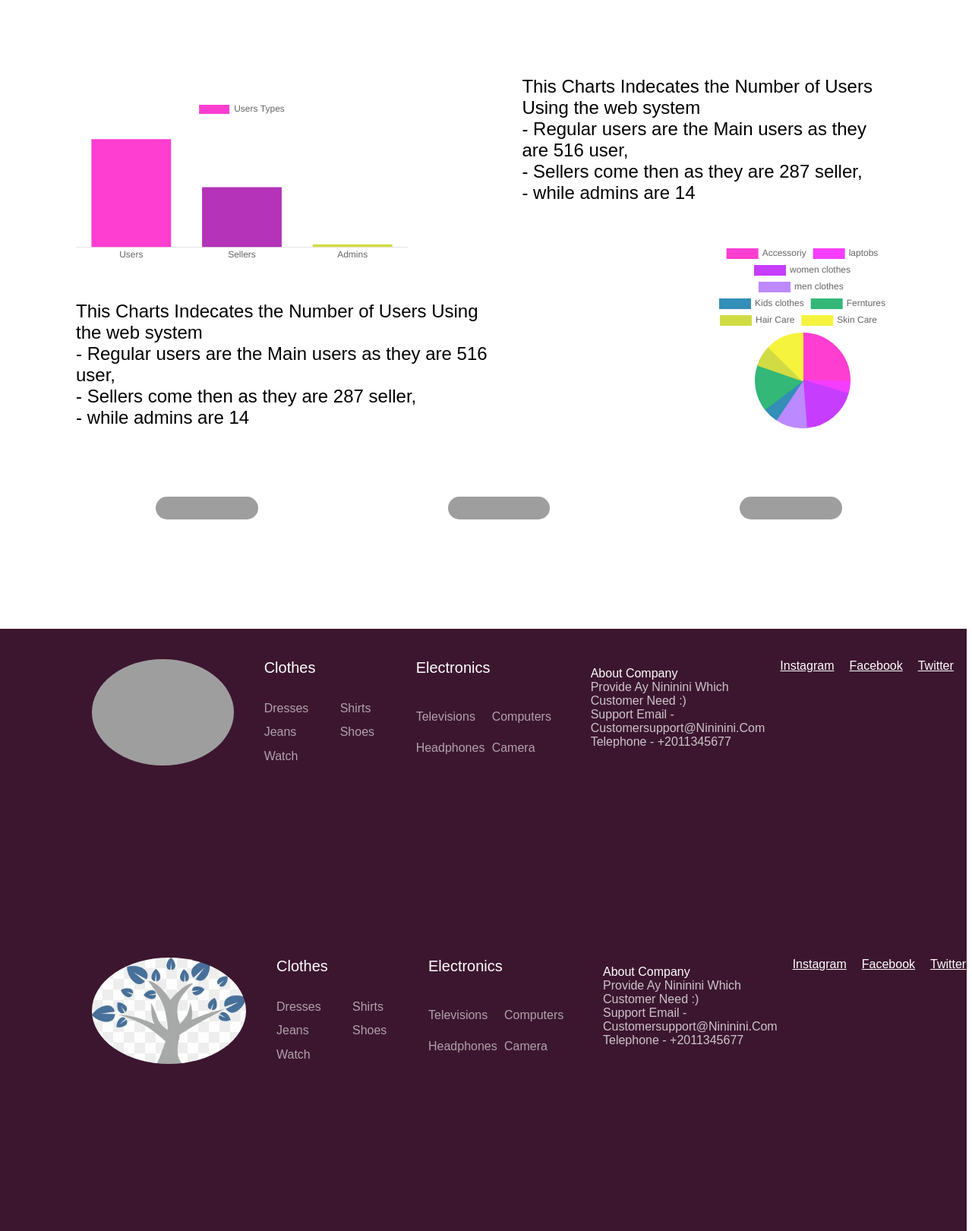
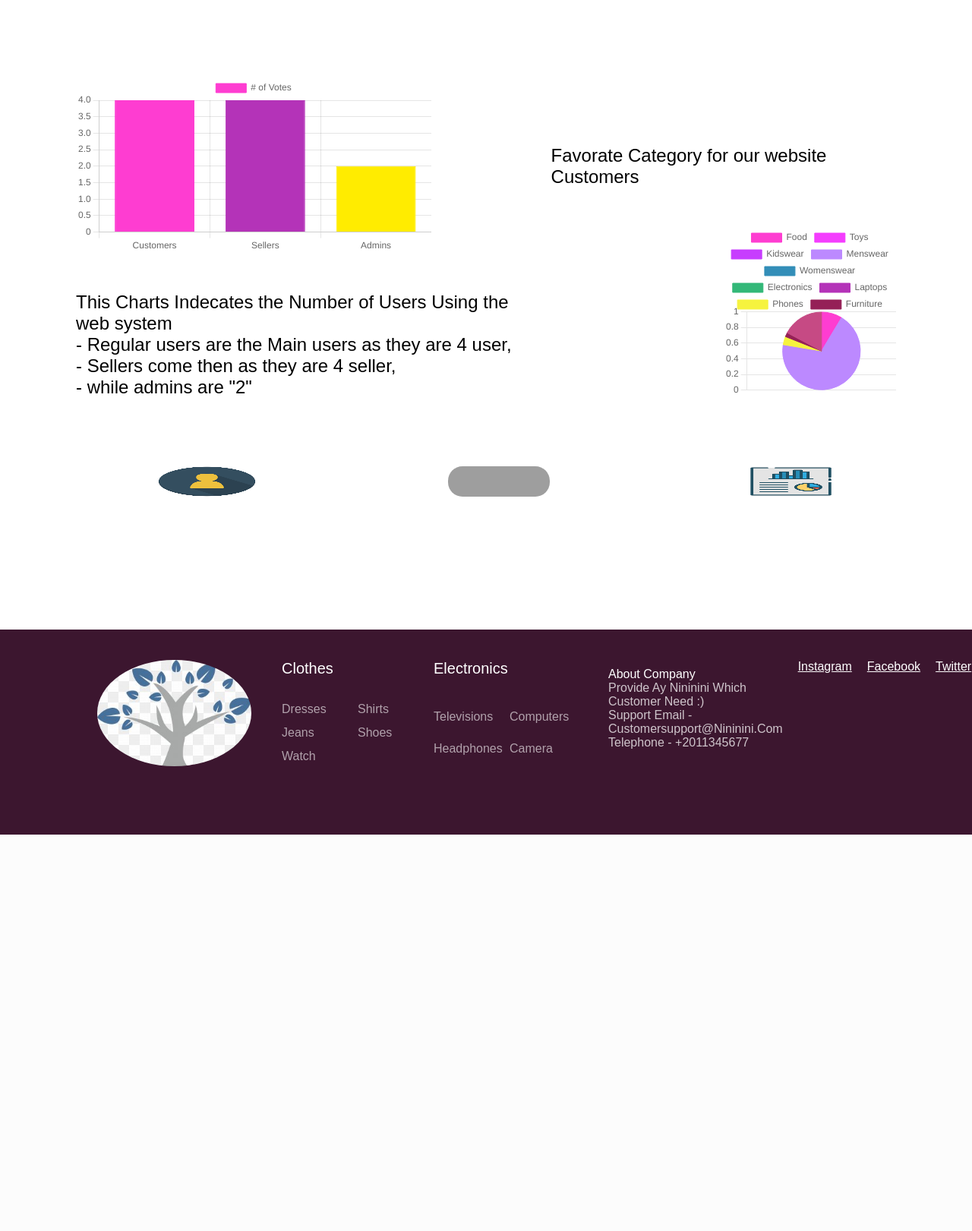
Before and after one commit to AdhamMagdyA/Market, a Django app: page /user/adminhome in a window 1280 px wide. Shown: the part 119-1740 px from the top of the page at 76% size. After the commit the page ends 1218 px from the top, so only its background shows below. Run offline with Django 4.2, Linux system fonts and the light colour scheme; data comes from the database, SQL or seed files in the repository; both versions use the stored data as it was after the commit; parts of the project's set-up code (start-up, migrations or seed data) failed here and were passed over; some libraries are stand-ins or nearby versions; grey boxes are pictures that could not be loaded.

Commit message:
admin charts (Favorate Category for our users based on number of sold items in each category, bar chart for number of our website users)

```diff
--- a/market/settings.py
+++ b/market/settings.py
@@ -32,6 +32,7 @@ ALLOWED_HOSTS = []
 # Application definition
 
 INSTALLED_APPS = [
+    'rest_framework',
     'django.contrib.admin',
     'django.contrib.auth',
     'django.contrib.contenttypes',
--- a/market/static/css/core/charts-style.css
+++ b/market/static/css/core/charts-style.css
@@ -44,7 +44,7 @@ position: relative;
 }
 
 .text {
-  color: white;
+  color: rgb(111, 5, 5);
   font-size: 20px;
   position: absolute;
   top: 50%;
@@ -86,13 +86,13 @@ width: auto;
 .charts{
   padding-bottom: 70px;
 }
-footer{
-    background-color: rgba(245, 222, 179, 0.696);
+/* footer{
+    background-color: #3c162f;
     width: 100%;
     height: 400px;
     margin: -7px;
 
-}
+} */
 .main{
   display: inline-flex;
   width: 103%;
--- a/products/models.py
+++ b/products/models.py
@@ -25,6 +25,8 @@ class Product(models.Model):
     productOldPrice=models.DecimalField(max_digits=8, decimal_places=2, null=True)
     # when the login is done we should change the null to false
     productSeller = models.ForeignKey(Seller, on_delete=models.CASCADE, null=True)
+    available=models.DecimalField(max_digits=8,decimal_places=0)
+    sold=models.DecimalField(max_digits=8, decimal_places=0)
     # calculate discount from productOldPrice and productPrice
     def discount(self):
         if self.productOldPrice:
--- a/static/css/core/charts-style.css
+++ b/static/css/core/charts-style.css
@@ -87,7 +87,7 @@ width: auto;
   padding-bottom: 70px;
 }
 footer{
-    background-color: rgba(245, 222, 179, 0.696);
+    background-color: #3c162f;
     width: 100%;
     height: 400px;
     margin: -7px;
--- a/templates/admins/admin_home.html
+++ b/templates/admins/admin_home.html
@@ -1,20 +1,19 @@
 {% extends 'core/base.html' %}
-
+{% load static %}
+{% block content %}
 <!DOCTYPE html>
 <html lang="en">
-{% load static %}
 
-{% block content %}
 <head>
   <meta charset="UTF-8">
   <meta http-equiv="X-UA-Compatible" content="IE=edge">
   <meta name="viewport" content="width=device-width, initial-scale=1.0">
-  <link rel="stylesheet" href="/Market/static/css/core/charts-style.css">
   <link rel='stylesheet' href='https://cdnjs.cloudflare.com/ajax/libs/font-awesome/4.6.3/css/font-awesome.min.css'>
-  <link rel="stylesheet" href="/Market/static/css/core/footer.css">
-  <link rel="stylesheet" href="/Market/static/css/core/nav.css">
+  <link rel='stylesheet' href="{% static 'css\core\charts-style.css' %}">
 
   <title>Admin Home Page</title>
+
+
 </head>
 
 <body>
@@ -27,18 +26,15 @@
           <canvas id="myBarChart"></canvas>
         </div>
         <p class="barAnalytics chartAnalytics">This Charts Indecates the Number of Users Using the web system<br>
-          - Regular users are the Main users as they are 516 user, <br>
-          - Sellers come then as they are 287 seller,<br>
-          - while admins are 14 <br>
+          - Regular users are the Main users as they are {{usersNum}} user, <br>
+          - Sellers come then as they are {{sellersNum}} seller,<br>
+          - while admins are "{{adminsNum}}" <br>
         </p>
       </div>
       <div class="analysis">
-        <p class="pieAnalytics chartAnalytics">This Charts Indecates the Number of Users Using the web system<br>
-          - Regular users are the Main users as they are 516 user, <br>
-          - Sellers come then as they are 287 seller,<br>
-          - while admins are 14 <br>
+        <p class="pieAnalytics chartAnalytics">Favorate Category for our website Customers <br>
         </p>
-        <div class="pieChart chart">
+        <div class="pieChart chart" height="600px" width="600px">
           <canvas id="myPieChart"></canvas>
         </div>
       </div>
@@ -46,7 +42,7 @@
     <div class="main">
       <a href="#">
         <center>
-          <div class="content_img"><img class="mainImage" src="assets\images\users.png" alt="">
+          <div class="content_img"><img class="mainImage" src="{% static 'images\core\users.png'%}" alt="">
             <div class="overlay">
               <div class="text">Users</div>
             </div>
@@ -55,7 +51,7 @@
       </a>
       <a href="#">
         <center>
-          <div class="content_img"><img class="mainImage" src="assets\images\products.jpg" alt="">
+          <div class="content_img"><img class="mainImage" src="{% static 'images\core\products.jpg'%}" alt="">
             <div class="overlay">
               <div class="text">Products</div>
             </div>
@@ -64,7 +60,7 @@
       </a>
       <a href="#">
         <center>
-          <div class="content_img"><img class="mainImage" src="assets\images\reports.png" alt="">
+          <div class="content_img"><img class="mainImage" src="{% static 'images\core\reports.png'%}" alt="">
             <div class="overlay">
               <div class="text">Reports</div>
             </div>
@@ -74,43 +70,91 @@
     </div>
   </section>
 
-  <footer>
-    <div class="footer">
-        <img src="img/logo.jpg" class="logo" alt="">
-        <div class="footer-ul-container">
-            <ul class="category">
-                <li class="category-title">clothes</li>
-                <li><a href="#" class="footer-link">dresses</a></li>
-                <li><a href="#" class="footer-link">shirts</a></li>
-                <li><a href="#" class="footer-link">jeans</a></li>
-                <li><a href="#" class="footer-link">shoes</a></li>
-                <li><a href="#" class="footer-link">watch</a></li>
-            </ul>
-            <ul class="category">
-                <li class="category-title">electronics</li>
-                <li><a href="#" class="footer-link">televisions</a></li>
-                <li><a href="#" class="footer-link">computers</a></li>
-                <li><a href="#" class="footer-link">headphones</a></li>
-                <li><a href="#" class="footer-link">camera</a></li>
-            </ul>
-        </div>
-        <div class="about">
-            <p class="footer-title">about company</p>
-            <p class="info">provide ay nininini which customer need :)</p>
-            <p class="info">support email - customersupport@nininini.com</p>
-            <p class="info">telephone - +2011345677</p>
-        </div>
-        <div class="footer-social-container">
-            <a href="#" class="social-link">instagram</a>
-            <a href="#" class="social-link">facebook</a>
-            <a href="#" class="social-link">twitter</a>
-        </div>
-    </div>
-</footer>
 
-  <script src="/static/js/core/chart.min.js"></script>
-  <script src="/static/js/core/charts-scripts.js"></script>
+  <!-- '#FE3DD1',
+        '#B433B8',
+        '#D1DB44' -->
+  <script src="{% static 'js/core/chart.min.js' %}"></script>
+  <!-- <script src="{% static 'js/core/charts-scripts.js' %}"></script> -->
+  <script>
+    const ctx = document.getElementById('myPieChart');
+    const doughnut = new Chart(ctx, {
+        type: 'pie',
+        data: {
+            labels: ["Food","Toys","Kidswear","Menswear","Womenswear","Electronics","Laptops","Phones","Furniture","Kitchen"],
+            datasets: [{
+                label: '# of Votes',
+                data: ["{{soldFood}}","{{soldToys}}","{{soldKidswear}}","{{soldMenswear}}","{{soldWomenswear}}","{{soldElectronics}}","{{soldLaptops}}","{{soldPhones}}","{{soldFurniture}}","{{soldKitchen}}"],
+                backgroundColor: [
+                '#FE3DD1',
+                '#F43DFE',
+                '#C73DFE',
+                '#BC89FF',
+                '#338EB8',
+                '#33B878',
+                '#B433B8',
+                '#F6F33E',
+                '#952057',
+                '#C64A84'
+                ],
+                borderColor: [
+                '#FE3DD1',
+                '#F43DFE',
+                '#C73DFE',
+                '#BC89FF',
+                '#338EB8',
+                '#33B878',
+                '#B433B8',
+                '#F6F33E',
+                '#952057',
+                '#C64A84'
+                ],
+                borderWidth: 1
+            }]
+        },
+        options: {
+            scales: {
+                y: {
+                    beginAtZero: true
+                }
+            }
+        }
+    });
+  </script>
+
+<script>
+  const ctx2 = document.getElementById('myBarChart');
+  const bar = new Chart(ctx2, {
+      type: 'bar',
+      data: {
+          labels: ["Customers","Sellers","Admins"],
+          datasets: [{
+              label: '# of Votes',
+              data: ["{{usersNum}}","{{sellersNum}}","{{adminsNum}}"],
+              backgroundColor: [
+                    '#FE3DD1',
+                    '#B433B8',
+                    '#FFEC00',
+                ],
+                borderColor: [
+                    '#FE3DD1',
+                    '#B433B8',
+                    '#FFEC00',
+                ],
+              borderWidth: 1
+          }]
+      },
+      options: {
+          scales: {
+              y: {
+                  beginAtZero: true
+              }
+          }
+      }
+  });
+</script>
 
 </body>
+
+</html>
 {% endblock %}
-</html>
--- a/users/urls.py
+++ b/users/urls.py
@@ -1,6 +1,8 @@
 from unicodedata import name
 from django.urls import path
 from . import views
+
+
 
 # define namespace for the app
 
@@ -11,6 +13,7 @@ urlpatterns = [
 
 
     #####
+    path('adminCharts', views.AdminCharts.as_view(),name='admin-charts'),
     path('adminhome',views.admin_home,name='adminhome'),
     path('adminProfile',views.admin_profile,name='adminProfile'),
     path('adminProfile/edit',views.admin_profile_edit,name='editAdminProfile'),
--- a/users/views.py
+++ b/users/views.py
@@ -1,19 +1,95 @@
-from cgitb import strong
-import imp
-from multiprocessing import context
-from unicodedata import name
-from urllib import request
+
+from email.errors import FirstHeaderLineIsContinuationDefect
 from django.conf import settings
-from django.shortcuts import redirect, render
+from django.shortcuts import render
 from carts.models import Cart
 from core.models import Authorization
 from .models import User
-from products.models import Category
+from sellers.models import Seller
+from products.models import Category,Product
 from market.settings import EMAIL_HOST_USER
 from django.core.mail import EmailMultiAlternatives
-from django.core.files.storage import FileSystemStorage
+from rest_framework.views import APIView
+from rest_framework.decorators import api_view
+from rest_framework.response import Response
+from django.core import serializers
 
 # Create your views here.
+
+# couldn't make it work :"(
+class AdminCharts(APIView):
+    authentication_classes = []
+    permission_classes = []
+
+    def get(self, request, format=None):
+        print('here 1')
+
+        usersCount=User.objects.filter(userAuth =Authorization.objects.get(auth_name="user")).count()
+        adminsCount=User.objects.filter(userAuth =Authorization.objects.get(auth_name="admin")).count()
+        sellerCount=Seller.objects.filter(userAuth=Authorization.objects.get(auth_name="seller")).count()
+
+
+
+        # Second Chart , Favorate Category for Customers
+        soldFood=0
+        soldToys=0
+        soldKidswear=0
+        soldMenswear=0
+        soldWomenswear=0
+        soldElectronics=0
+        soldLaptops=0
+        soldPhones=0
+        soldFurniture=0
+        soldKitchen=0
+
+        products =serializers.serialize( "python", Category.objects.all() )
+        # for cat in categories:
+        #     print(cat)
+
+        # for pro in products:
+        #     print(pro['fields'].get('sold'))
+
+        for pro in products:
+            if pro['fields'].get('category')==11:
+                soldFood=soldFood+pro['fields'].get('sold')
+            elif pro['fields'].get('category')==10:
+                soldToys=soldToys+pro['fields'].get('sold')
+            elif pro['fields'].get('category')==9:
+                soldKidswear=soldKidswear+pro['fields'].get('sold')
+            elif pro['fields'].get('category')==8:
+                soldMenswear=soldMenswear+pro['fields'].get('sold')
+            elif pro['fields'].get('category')==7:
+                soldWomenswear=soldWomenswear+pro['fields'].get('sold')
+            elif pro['fields'].get('category')==6:
+                soldElectronics=soldElectronics+pro['fields'].get('sold')
+            elif pro['fields'].get('category')==5:
+                soldLaptops=soldLaptops+pro['fields'].get('sold')
+            elif pro['fields'].get('category')==4:
+                soldPhones=soldPhones+pro['fields'].get('sold')
+            elif pro['fields'].get('category')==3:
+                soldFurniture=soldFurniture+pro['fields'].get('sold')
+            elif pro['fields'].get('category')==2:
+                soldKitchen=soldKitchen+pro['fields'].get('sold')
+
+
+
+        categoryLables=["Food","Toys","Kidswear","Menswear","Womenswear","Electronics","Laptops","Phones","Furniture","Kitchen"]
+
+        numCatSoldItems=[soldFood,soldToys,soldKidswear,soldMenswear,soldWomenswear,soldElectronics,soldLaptops,soldPhones,soldFurniture,soldKitchen]
+
+
+        adminChartsData={
+            'usersCount':usersCount,
+            'adminsCount':adminsCount,
+            'sellersCount':sellerCount,
+            'categoryLables':categoryLables,
+            'numCatSoldItems':numCatSoldItems
+
+        }
+        print ("form adminsCharts",adminChartsData)
+        return Response(adminChartsData)
+
+
 
 def generateRondamPassword():
     import random
@@ -59,7 +135,83 @@ def user_home (request):
 
 
 def admin_home (request):
-    return render(request, 'admins/admin_home.html',{})
+    #first chart , our different users number
+    usersNum=User.objects.filter(userAuth =Authorization.objects.get(auth_name="user")).count()
+    adminsNum=User.objects.filter(userAuth =Authorization.objects.get(auth_name="admin")).count()
+    sellerNum=Seller.objects.filter(userAuth=Authorization.objects.get(auth_name="seller")).count()
+
+
+    # Second Chart , Favorate Category for Customers
+    soldFood=0
+    soldToys=0
+    soldKidswear=0
+    soldMenswear=0
+    soldWomenswear=0
+    soldElectronics=0
+    soldLaptops=0
+    soldPhones=0
+    soldFurniture=0
+    soldKitchen=0
+
+    products = serializers.serialize( "python", Product.objects.all() )
+
+    categories =serializers.serialize( "python", Category.objects.all() )
+    # for cat in categories:
+    #     print(cat)
+
+    # for pro in products:
+    #     print(pro['fields'].get('sold'))
+
+    for pro in products:
+        if pro['fields'].get('category')==11:
+            soldFood=soldFood+pro['fields'].get('sold')
+        elif pro['fields'].get('category')==10:
+            soldToys=soldToys+pro['fields'].get('sold')
+        elif pro['fields'].get('category')==9:
+            soldKidswear=soldKidswear+pro['fields'].get('sold')
+        elif pro['fields'].get('category')==8:
+            soldMenswear=soldMenswear+pro['fields'].get('sold')
+        elif pro['fields'].get('category')==7:
+            soldWomenswear=soldWomenswear+pro['fields'].get('sold')
+        elif pro['fields'].get('category')==6:
+            soldElectronics=soldElectronics+pro['fields'].get('sold')
+        elif pro['fields'].get('category')==5:
+            soldLaptops=soldLaptops+pro['fields'].get('sold')
+        elif pro['fields'].get('category')==4:
+            soldPhones=soldPhones+pro['fields'].get('sold')
+        elif pro['fields'].get('category')==3:
+            soldFurniture=soldFurniture+pro['fields'].get('sold')
+        elif pro['fields'].get('category')==2:
+            soldKitchen=soldKitchen+pro['fields'].get('sold')
+
+
+
+    # categoryLables=["Food","Toys","Kidswear","Menswear","Womenswear","Electronics","Laptops","Phones","Furniture","Kitchen"]
+
+    # numCatSoldItems=[soldFood,soldToys,soldKidswear,soldMenswear,soldWomenswear,soldElectronics,soldLaptops,soldPhones,soldFurniture,soldKitchen]
+
+    adminHomeContext={
+        'usersNum':usersNum,
+        'adminsNum':adminsNum,
+        'sellersNum':sellerNum,
+
+        'soldFood':soldFood,
+        'soldToys':soldToys,
+        'soldKidswear':soldKidswear,
+        'soldMenswear':soldMenswear,
+        'soldWomenswear':soldWomenswear,
+        'soldElectronics':soldElectronics,
+        'soldLaptops':soldLaptops,
+        'soldPhones':soldPhones,
+        'soldFurniture':soldFurniture,
+        'soldKitchen':soldKitchen
+
+        # 'categoryLables':categoryLables,
+        # 'numCatSoldItems':numCatSoldItems
+    }
+    print ("from admin_home : ",adminHomeContext)
+    return render(request, 'admins/admin_home.html',adminHomeContext)
+
 
 def admin_profile (request):
     return render(request, 'admins/admin_profile.html',{})
```
Also changed, not shown: static/js/core/charts-scripts.js (+92 -92 lines), db.sqlite3, products/migrations/0012_product_soldstatus.py (added), products/migrations/0013_remove_product_soldstatus_product_available_and_more.py (added), products/migrations/0014_rename_available_product_available.py (added).
